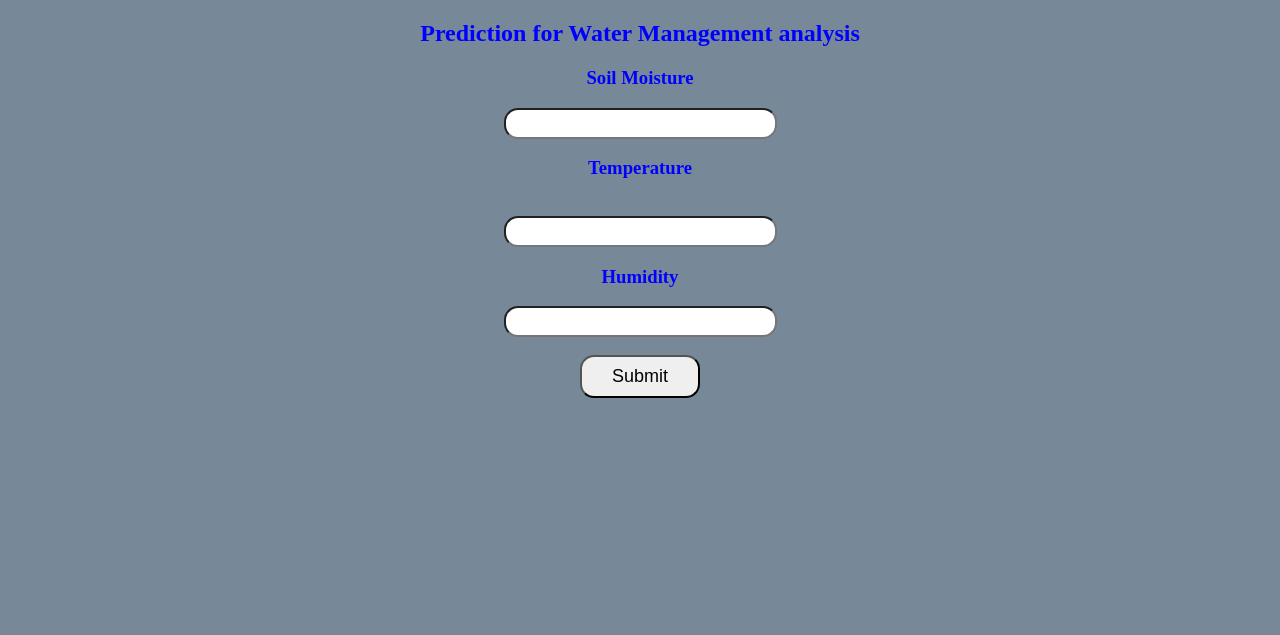
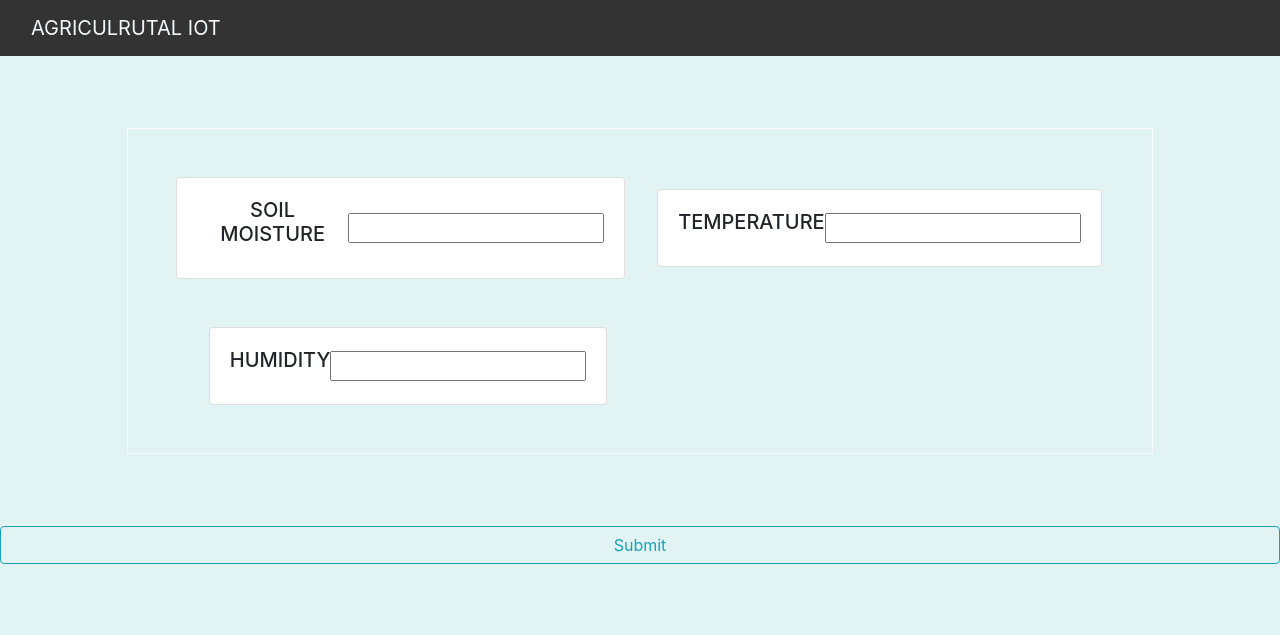
Before and after one commit to programmer1188/IoT_Project, a Flask app: page / in a window 1280 px wide. Shown: the top 635 px of the page. Run offline with Flask 2, Linux system fonts and the light colour scheme; parts of the project's set-up code (start-up, migrations or seed data) failed here and were passed over; some libraries are stand-ins or nearby versions.

Commit message:
Add files via upload

```diff
--- /dev/null
+++ b/static/css/styles.css
@@ -0,0 +1,25 @@
+body {
+    background-color: #e1f4f3;
+    text-align: center;
+}
+
+div {
+
+  display: flex;
+  justify-content: center;
+  align-items: center;
+
+}
+.navbar {
+    	background-color: #333333;
+}
+
+a {
+    color: #f1f9f9;
+	text-align: center;
+}
+
+a:hover {
+    color: #f0f0f0;
+	text-align: center;
+  }
--- a/templates/index.html
+++ b/templates/index.html
@@ -4,135 +4,91 @@
 <head>
     <meta charset="UTF-8">
     <meta name="viewport" content="width=device-width, initial-scale=1.0">
-    <title>Document</title>
+    <title>IOT PROJECT</title>
+
+     <!-- BootStrap -->
+    <link rel="stylesheet" href="https://stackpath.bootstrapcdn.com/bootstrap/4.5.0/css/bootstrap.min.css"
+        integrity="sha384-9aIt2nRpC12Uk9gS9baDl411NQApFmC26EwAOH8WgZl5MYYxFfc+NcPb1dKGj7Sk" crossorigin="anonymous">
+
+
+    <!-- css -->
+    <link rel="stylesheet" href="static/css/styles.css">
 </head>
 
 <body>
 
-    <div style="color:blue">
-        <form action="{{ url_for('predict')}}" method="post">
-            <h2>Prediction for Water Management analysis</h2>
-            <h3>Soil Moisture</h3>
+    <!-- As a heading -->
+    <nav class="navbar navbar-inverse navbar-fixed-top">
+        <div class="container-fluid">
+            <div class="navbar-header">
+                <a class="navbar-brand" href="/">AGRICULRUTAL IOT</a>
+            </div>
+        </div>
+    </nav>
+
+    <br><br><br>
+
+    <div class="container">
+        <form class="text-center border border-light p-5" action="\predict" method="post">
+             <div class="row">
+                <div class="col-sm-6">
+                    <div class="card">
+                        <div class="card-body">
+                            <h5 class="card-title">SOIL MOISTURE</h5>
+                            <!-- Departure -->
+
             <input id="first" name="SoilMoisture" type="number ">
-            <h3>Temperature</h3><br><input id="second" name="Temperature" required="required">
-            <h3>Humidity</h3><input id="third" name="Humidity" required="required">
+        </div>
+        </div>
+        </div>
+        <br><br>
+         <div class="col-sm-6">
+                    <div class="card">
+                        <div class="card-body">
+                            <h5 class="card-title">TEMPERATURE</h5>
+            <input id="second" name="Temperature" required="required">
 
-            <br><br><button id="sub" type="submit ">Submit</button>
-            <br>
+            </div>
+            </div>
+            </div>
+        </div>
+            <br><br>
+
+            <div class="col-sm-6">
+                    <div class="card">
+                        <div class="card-body">
+                            <!-- Source -->
+                            <h5 class="card-title">HUMIDITY</h5>
+            <input id="third" name="Humidity" required="required">
+
+            </div>
+        </div>
+    </div>
+</div>
+
+            <br><br><button class="btn btn-outline-info btn-rounded btn-block my-4 waves-effect z-depth-0" id="sub" type="submit ">Submit</button>
 
         </form>
 
 
 
-        <br><br><h3>{{ prediction_text }}<h3>
+        <br><br><h3>{{ prediction_text }}</h3>
     </div>
 
 
 
-
-    <style>
-        body {
-            background-color: lightslategray;
-            text-align: center;
-            padding: 0px;
-        }
-
-        #research {
-            font-size: 18px;
-            width: 100px;
-            height: 23px;
-            top: 23px;
-        }
-
-        #box {
-            border-radius: 60px;
-            border-color: 45px;
-            border-style: solid;
-            font-family: cursive;
-            text-align: center;
-            background-color: rgb(168, 131, 61);
-            font-size: medium;
-            position: absolute;
-            width: 700px;
-            bottom: 9%;
-            height: 850px;
-            right: 30%;
-            padding: 0px;
-            margin: 0px;
-            font-size: 14px;
-        }
-
-        #fuel {
-            width: 83px;
-            height: 43px;
-            text-align: center;
-            border-radius: 14px;
-            font-size: 20px;
-        }
-
-        #fuel:hover {
-            background-color: coral;
-        }
-
-        #research {
-            width: 99px;
-            height: 43px;
-            text-align: center;
-            border-radius: 14px;
-            font-size: 18px;
-        }
-
-        #research:hover {
-            background-color: coral;
-        }
-
-        #resea {
-            width: 99px;
-            height: 43px;
-            text-align: center;
-            border-radius: 14px;
-            font-size: 18px;
-        }
-
-        #resea:hover {
-            background-color: coral;
-        }
-
-        #sub {
-            width: 120px;
-            height: 43px;
-            text-align: center;
-            border-radius: 14px;
-            font-size: 18px;
-        }
-
-        #sub:hover {
-            background-color: darkcyan;
-        }
-
-        #first {
-            border-radius: 14px;
-            height: 25px;
-            font-size: 20px;
-            text-align: center;
-        }
-
-        #second {
-            border-radius: 14px;
-            height: 25px;
-            font-size: 20px;
-            text-align: center;
-        }
-
-        #third {
-            border-radius: 14px;
-            height: 25px;
-            font-size: 20px;
-            text-align: center;
-        }
+    <!-- JavaScript -->
+    <script src="https://code.jquery.com/jquery-3.5.1.slim.min.js"
+        integrity="sha384-DfXdz2htPH0lsSSs5nCTpuj/zy4C+OGpamoFVy38MVBnE+IbbVYUew+OrCXaRkfj"
+        crossorigin="anonymous"></script>
+    <script src="https://cdn.jsdelivr.net/npm/popper.js@1.16.0/dist/umd/popper.min.js"
+        integrity="sha384-Q6E9RHvbIyZFJoft+2mJbHaEWldlvI9IOYy5n3zV9zzTtmI3UksdQRVvoxMfooAo"
+        crossorigin="anonymous"></script>
+    <script src="https://stackpath.bootstrapcdn.com/bootstrap/4.5.0/js/bootstrap.min.js"
+        integrity="sha384-OgVRvuATP1z7JjHLkuOU7Xw704+h835Lr+6QL9UvYjZE3Ipu6Tp75j7Bh/kR0JKI"
+        crossorigin="anonymous"></script>
 
 
-    </style>
 </body>
 
 </html>
```
Also changed, not shown: app.py (line endings or trailing spaces), feeds.csv (added), 2 other files.
